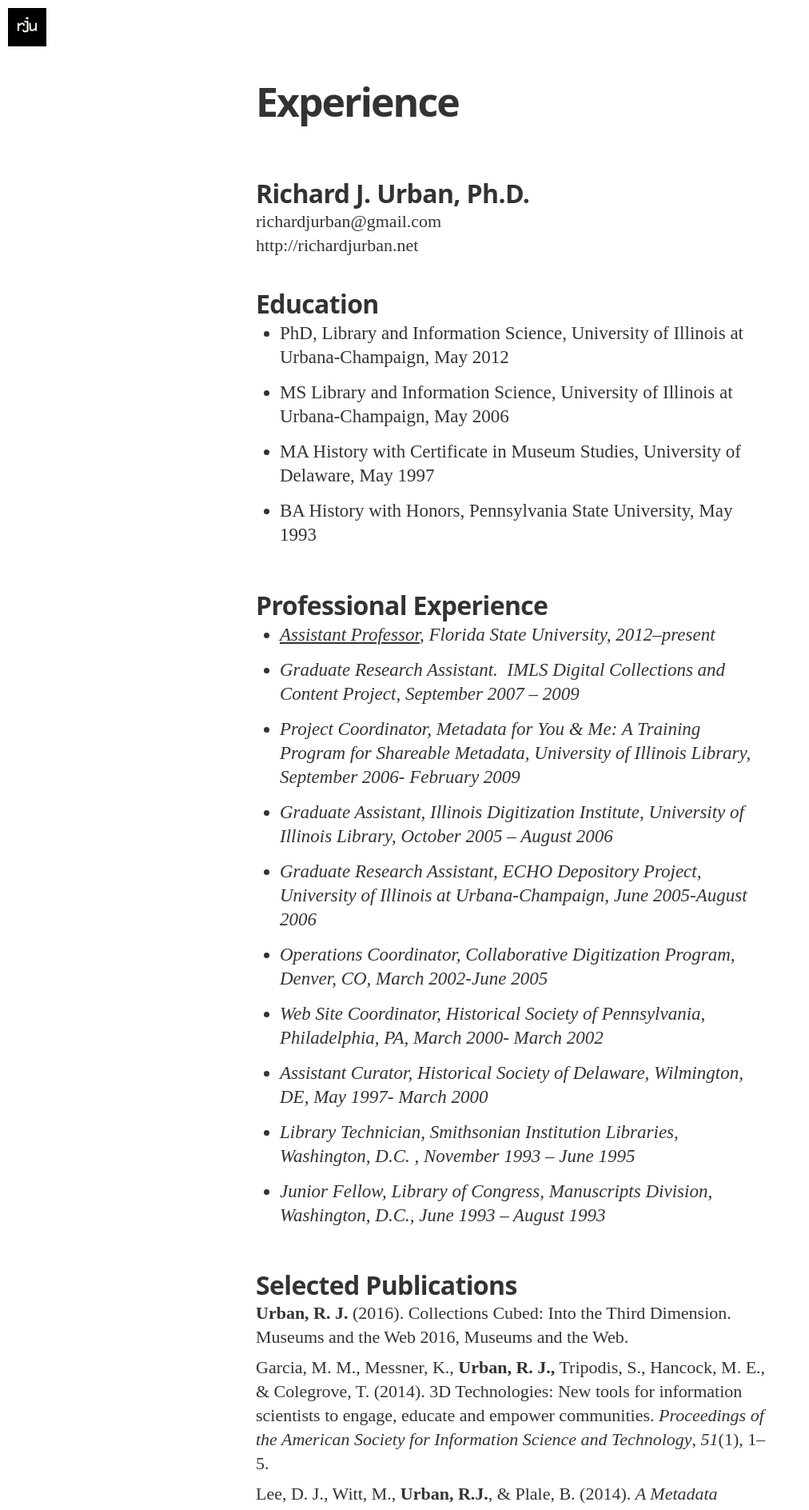
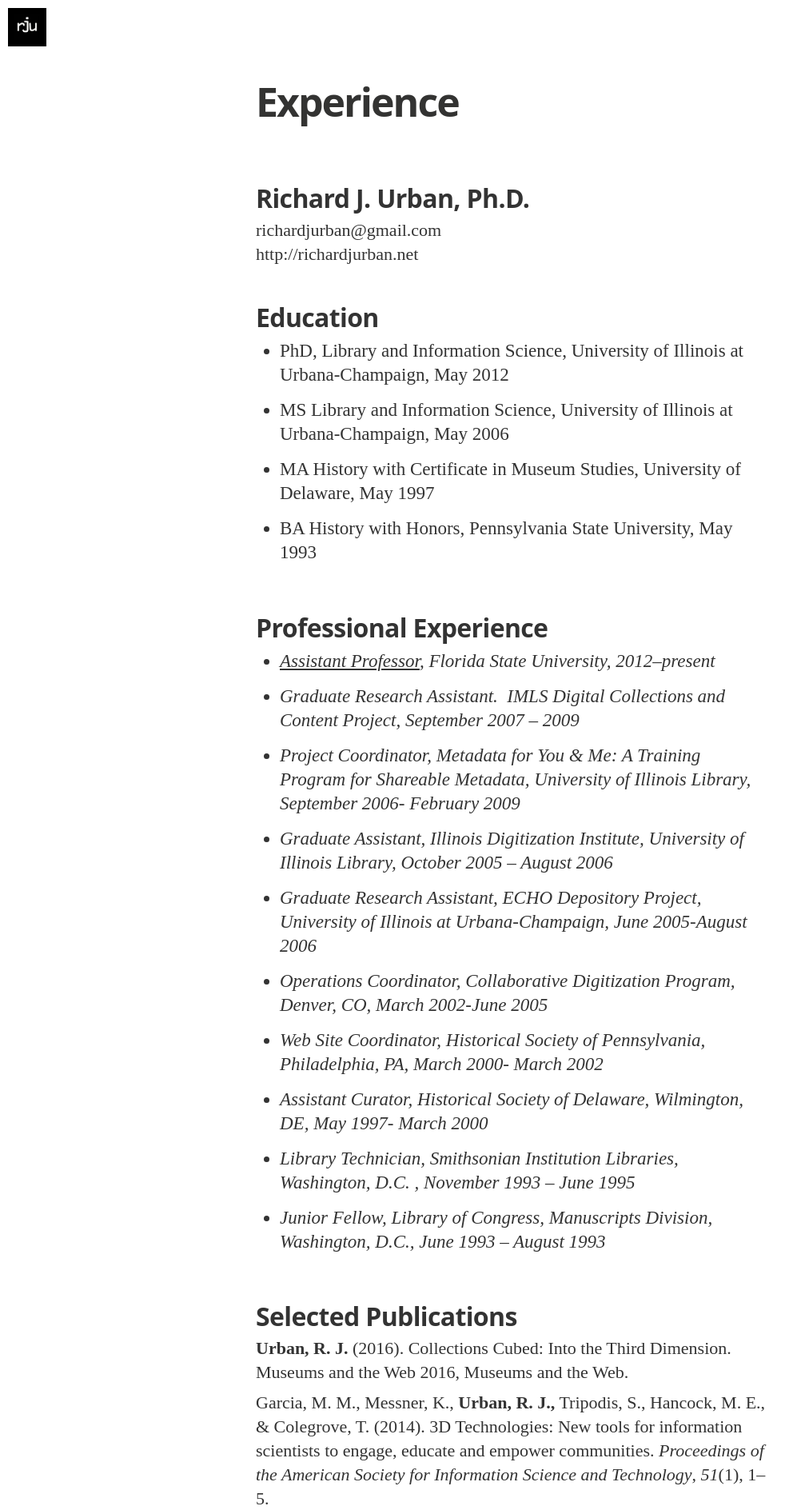
Before and after one commit to musebrarian/musebrarian.github.io, a Jekyll site: the page built from experience.md, in a window 1280 px wide. Shown: the top 1888 px of the page at 80% size, without its empty margins (0-1012 px from the left). Built offline with Jekyll 4.4.1, drawn with Linux system fonts in a browser that asks for light colours; nearby versions of some CDN libraries; some web fonts are replaced.

Commit message:
css tweaks

```diff
--- a/css/main.sass
+++ b/css/main.sass
@@ -385,7 +385,6 @@ body
       font-weight: 700
       font-style: normal
       font-size: 32px
-      line-height: 1
       padding-top: 8px
       margin-bottom: 4px
     p
```
